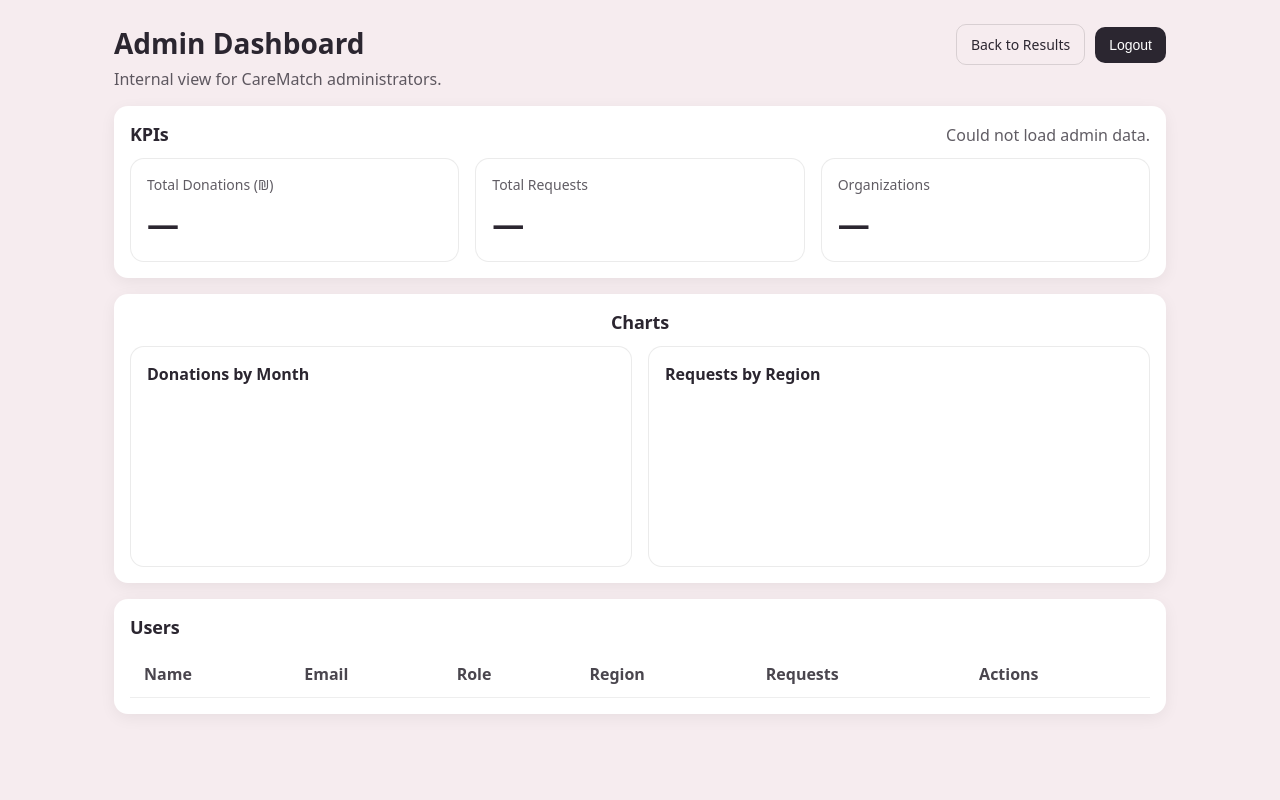
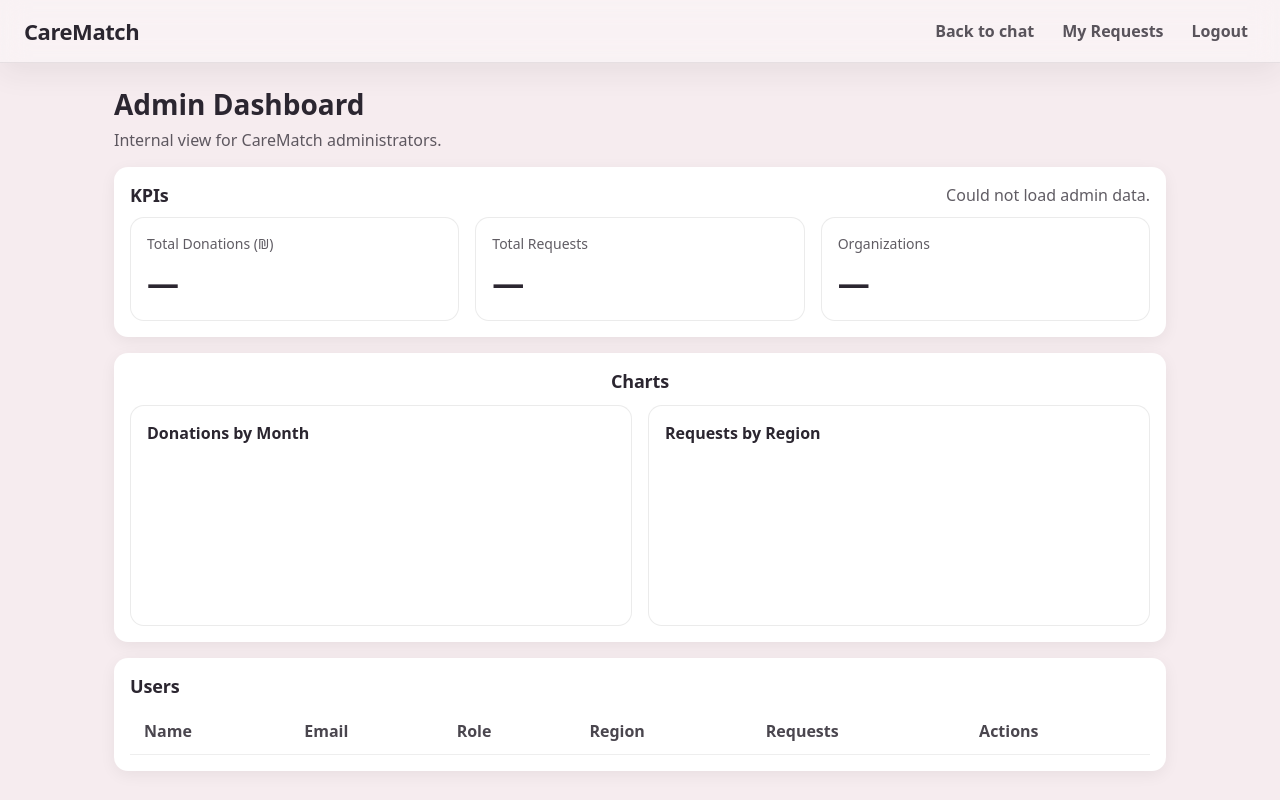
Before and after one commit to Lujainawi/CareMatch, a website: page frontend/pages/admin.html in a window 1280 px wide. Drawn offline with nearby package versions, Linux system fonts and the light colour scheme; no server answers.

Commit message:
changing admin page design

```diff
--- a/frontend/css/admin.css
+++ b/frontend/css/admin.css
@@ -4,6 +4,8 @@
   max-width: 1100px;
   margin: 0 auto;
   padding: 24px;
+  padding-top: 22px;
+
 }
 
 .admin-header {
--- a/frontend/js/admin.js
+++ b/frontend/js/admin.js
@@ -1,5 +1,16 @@
 function $(id) {
   return document.getElementById(id);
+}
+
+async function wireAdminLink() {
+  const adminLink = $("adminLink");
+  if (!adminLink) return;
+
+  const res = await fetch("/api/auth/me", { credentials: "include" });
+  if (!res.ok) return;
+
+  const me = await res.json();
+  if (me?.role === "admin") adminLink.hidden = false;
 }
 
 function formatMoneyILS(n) {
@@ -70,6 +81,8 @@ const labels = rows.map(r => prettyMonth(r.ym));
   });
 }
 
+
+
 async function loadRequestsByRegionChart() {
   const res = await fetch("/api/admin/charts/requests-by-region", { credentials: "include" });
   if (res.status === 401 || res.status === 403) return (window.location.href = "results.html");
@@ -128,6 +141,7 @@ document.addEventListener("DOMContentLoaded", async () => {
   await loadRequestsByRegionChart();
   await wireLogout();
   await loadUsers();
+  await wireAdminLink();
 });
 
 function showToast(msg) {
--- a/frontend/pages/admin.html
+++ b/frontend/pages/admin.html
@@ -10,21 +10,37 @@
 
   <!-- Admin styles -->
   <link rel="stylesheet" href="../css/admin.css" />
+
+  <!-- Reuse chat and result styles -->
+  <link rel="stylesheet" href="../css/chat.css" />
+  <link rel="stylesheet" href="../css/result.css" />
 </head>
 
 <body>
-  <main class="admin-wrap">
-    <header class="admin-header">
-      <div>
-        <h1 class="admin-title">Admin Dashboard</h1>
-        <p class="admin-subtitle">Internal view for CareMatch administrators.</p>
+  <header class="chat-header results-navbar">
+    <div class="container chat-header-inner">
+      <div class="chat-left">
+        <a class="chat-brand" href="../index.html" aria-label="CareMatch home">
+          <span>CareMatch</span>
+        </a>
       </div>
 
-      <div class="admin-actions">
-        <a class="btn btn-ghost" href="result.html">Back to Results</a>
-        <button id="logoutBtn" class="btn btn-primary" type="button">Logout</button>
-      </div>
-    </header>
+      <nav class="chat-top-actions" aria-label="Admin navigation">
+        <div class="chat-controls" role="group" aria-label="Actions">
+          <a class="chip-btn" href="chat.html">Back to chat</a>
+          <a class="chip-btn" href="my_requests.html">My Requests</a>
+          <a id="adminLink" class="chip-btn" href="admin.html" hidden>Admin</a>
+          <button id="logoutBtn" class="chip-btn" type="button">Logout</button>
+        </div>
+      </nav>
+    </div>
+  </header>
+
+  <main class="admin-wrap">
+    <section class="admin-hero">
+      <h1 class="admin-title">Admin Dashboard</h1>
+      <p class="admin-subtitle">Internal view for CareMatch administrators.</p>
+    </section>
 
     <section class="admin-section">
       <div class="section-head">
```
